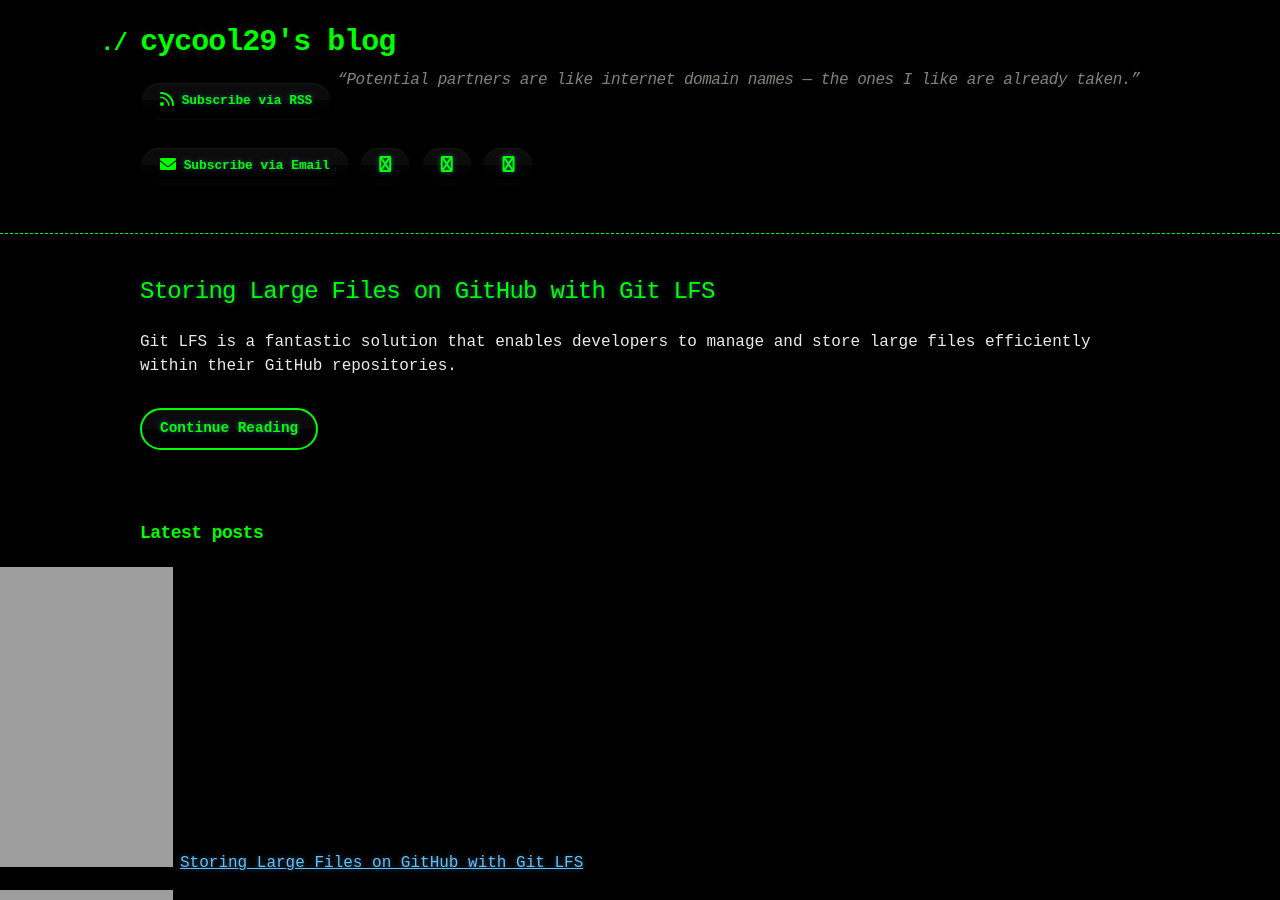
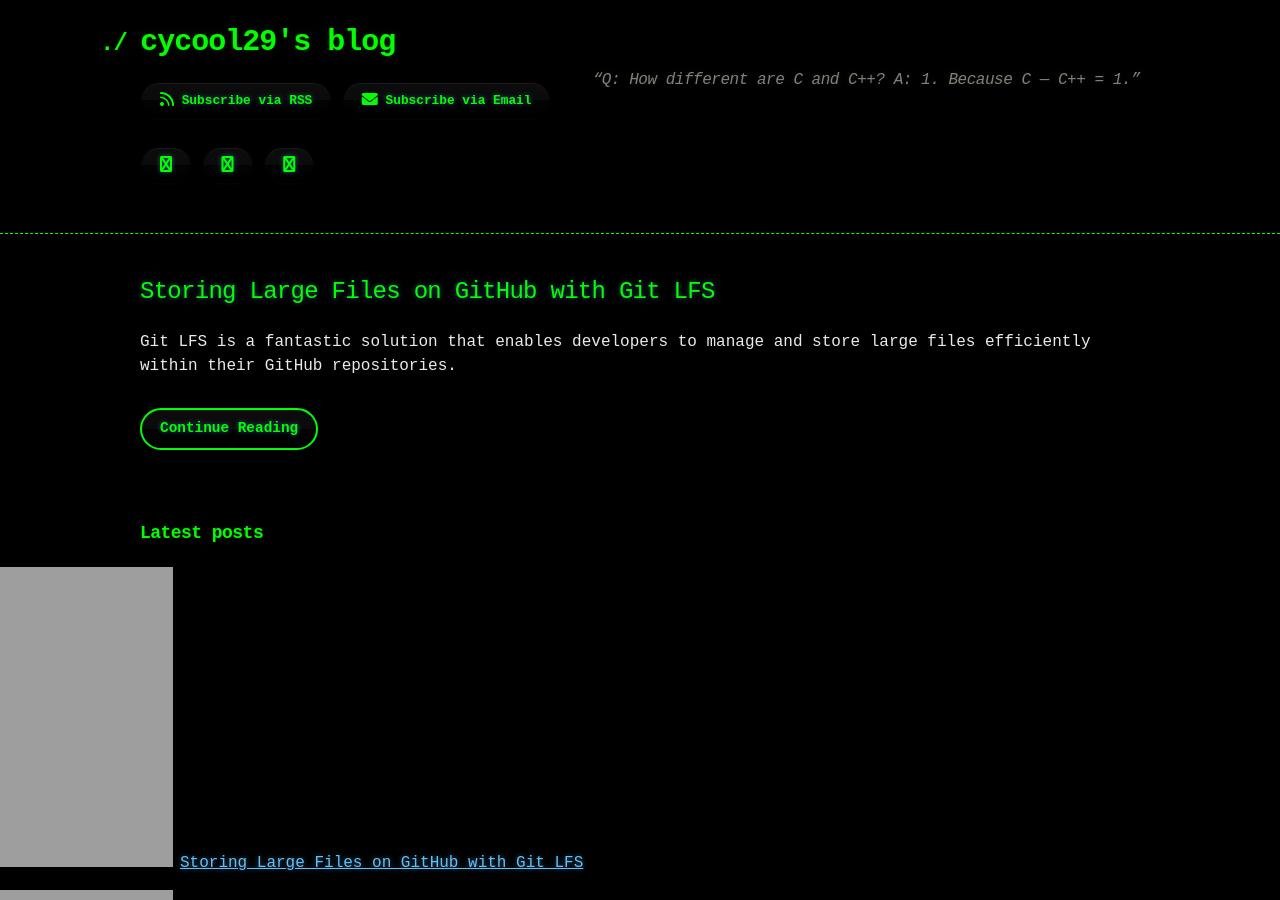
Before and after one commit to cycool29/cycool29.github.io, a Jekyll site: the page built from index.md, in a window 1280 px wide and 900 px high. Built offline with Jekyll 4.4.1, drawn with Linux system fonts in a browser that asks for light colours; a style sheet for code colours, icons or effects is not loaded.

Commit message:
Update quotes

```diff
--- a/_config.yml
+++ b/_config.yml
@@ -1,5 +1,5 @@
 title: cycool29's blog
-description: "“Potential partners are like internet domain names — the ones I like are already taken.” "
+description: "“Q: How different are C and C++? A: 1. Because C — C++ = 1.” "
 bio: A high school student. Intermediate in Python, Git, Bash. Learning JavaScript. He/Him. "
 author: cycool29
 url: https://cycool29.github.io
```
